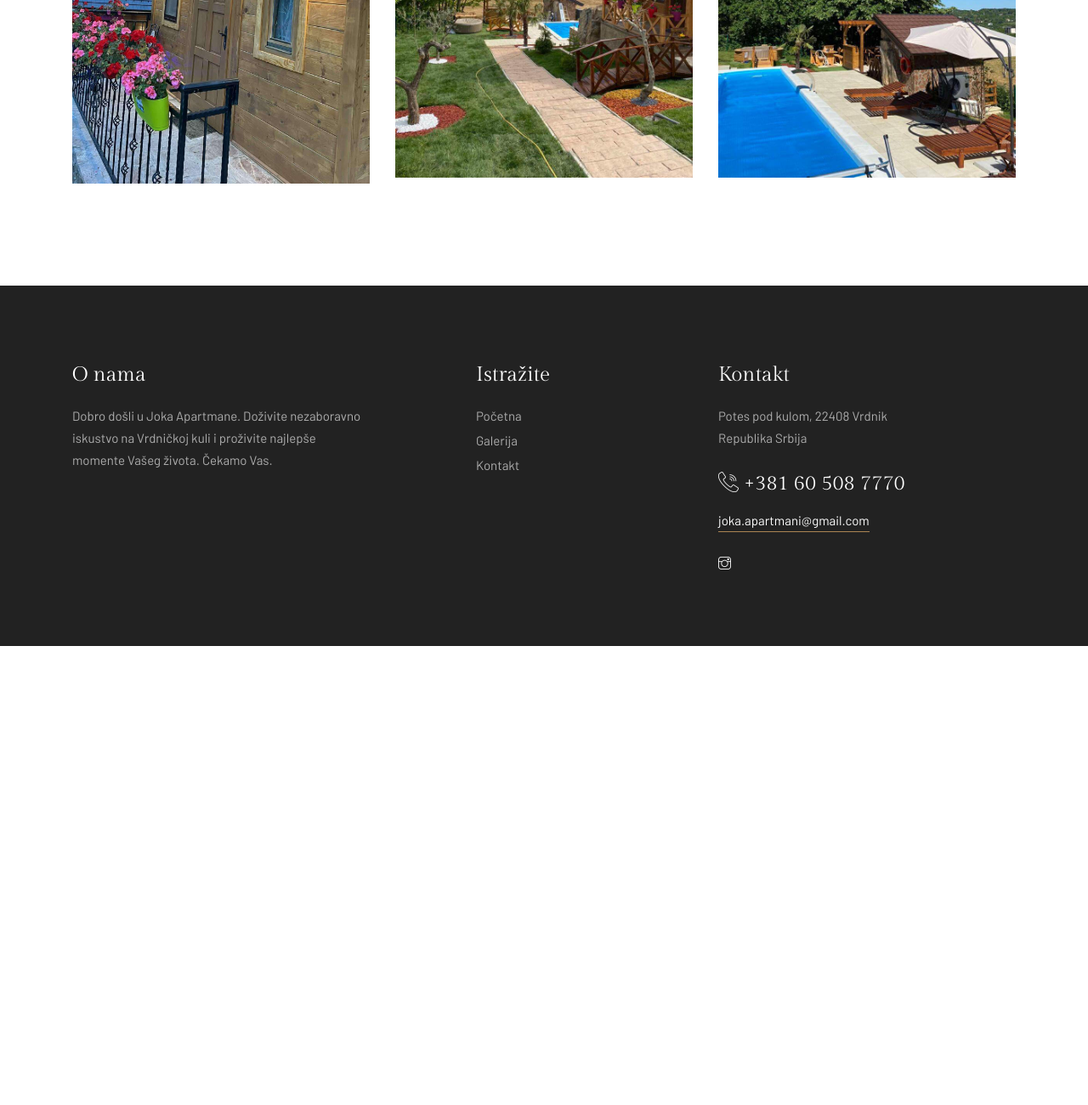
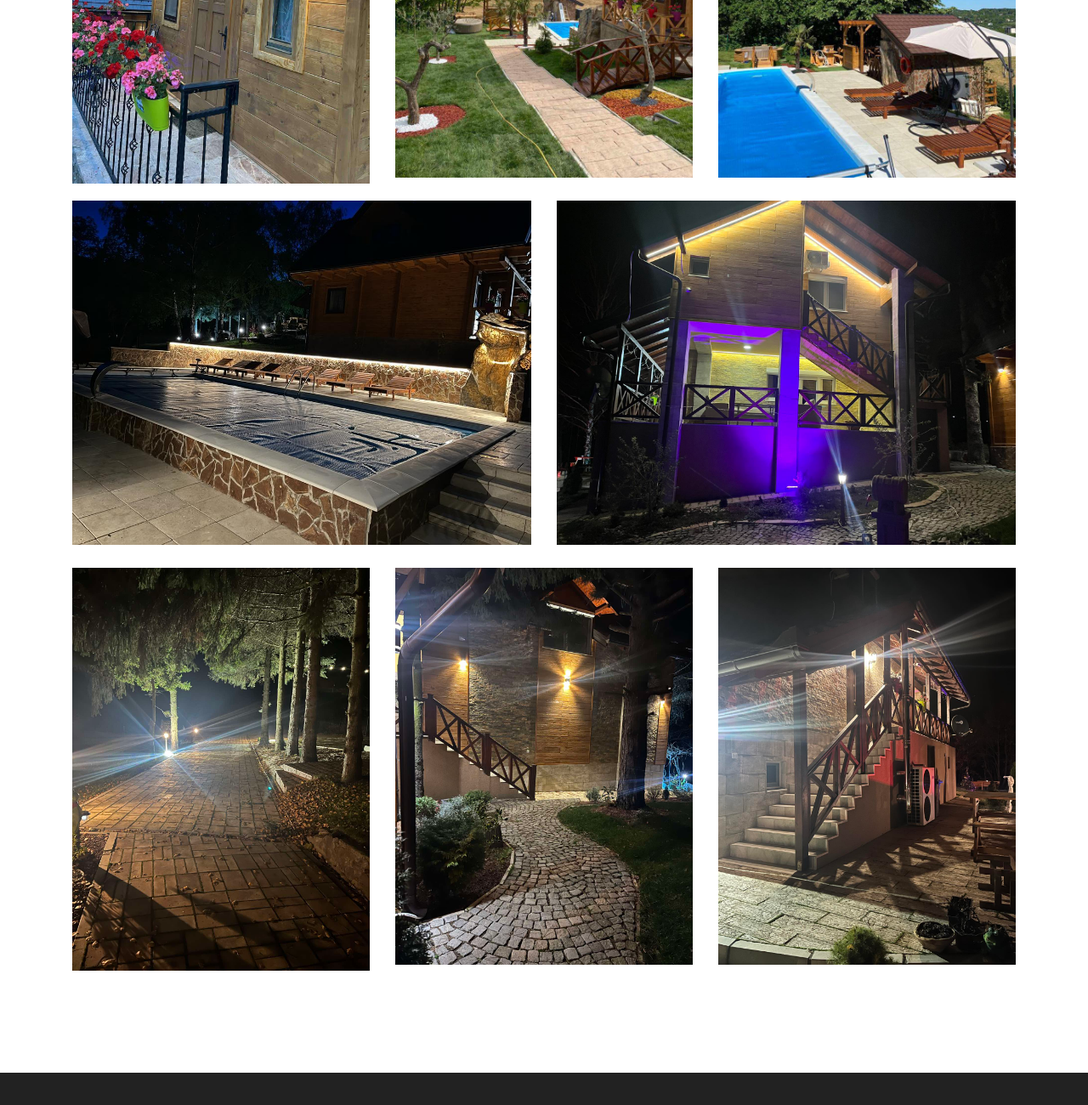
Before and after one commit to lukasavic23/joka-apartmani, a plain HTML site: page gallery.html in a window 1280 px wide. Shown: the part 1912-3212 px from the top of the page at 85% size. Before the commit the page ends 2672 px from the top, so only its background shows below. Drawn offline with nearby package versions, Linux system fonts and the light colour scheme.

Commit message:
Add new images

```diff
--- a/gallery.html
+++ b/gallery.html
@@ -253,6 +253,79 @@
               </div>
             </a>
           </div>
+          <!-- 2 columns -->
+          <div class="col-md-6 gallery-item">
+            <a href="img/gallery/gallery-3-big.jpg" title="" class="img-zoom">
+              <div class="gallery-box">
+                <div class="gallery-img">
+                  <img
+                    src="img/gallery/gallery-3-big.jpg"
+                    class="img-fluid mx-auto d-block"
+                    alt="work-img"
+                  />
+                </div>
+              </div>
+            </a>
+          </div>
+          <div class="col-md-6 gallery-item">
+            <a href="img/gallery/gallery-4-big.jpg" title="" class="img-zoom">
+              <div class="gallery-box">
+                <div class="gallery-img">
+                  <img
+                    src="img/gallery/gallery-4-big.jpg"
+                    class="img-fluid mx-auto d-block"
+                    alt="work-img"
+                  />
+                </div>
+              </div>
+            </a>
+          </div>
+          <!-- 3 columns -->
+          <div class="col-md-4 gallery-item">
+            <a
+              href="img/gallery/gallery-7-small.jpg"
+              title=""
+              class="img-zoom"
+              style="height: 100%"
+            >
+              <div class="gallery-box" style="height: 100%">
+                <div class="gallery-img" style="height: 100%">
+                  <img
+                    src="img/gallery/gallery-7-small.jpg"
+                    class="img-fluid mx-auto d-block"
+                    alt="work-img"
+                    style="height: 100%"
+                  />
+                </div>
+              </div>
+            </a>
+          </div>
+          <div class="col-md-4 gallery-item">
+            <a href="img/gallery/gallery-8-small.jpg" title="" class="img-zoom">
+              <div class="gallery-box">
+                <div class="gallery-img">
+                  <img
+                    src="img/gallery/gallery-8-small.jpg"
+                    class="img-fluid mx-auto d-block"
+                    alt="work-img"
+                  />
+                </div>
+              </div>
+            </a>
+          </div>
+          <div class="col-md-4 gallery-item">
+            <a href="img/gallery/gallery-9-small.jpg" title="" class="img-zoom">
+              <div class="gallery-box">
+                <div class="gallery-img">
+                  <img
+                    src="img/gallery/gallery-9-small.jpg"
+                    class="img-fluid mx-auto d-block"
+                    alt="work-img"
+                  />
+                </div>
+              </div>
+            </a>
+          </div>
         </div>
       </div>
     </section>
```
Also changed, not shown: img/gallery/gallery-4-big.jpg (added), img/gallery/gallery-7-small.jpg (added), img/gallery/gallery-8-small.jpg (added), img/gallery/gallery-9-small.jpg (added).
